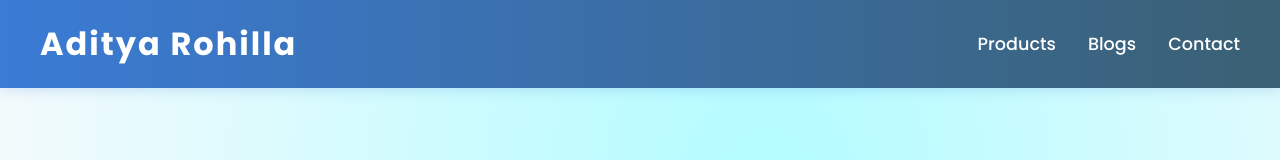
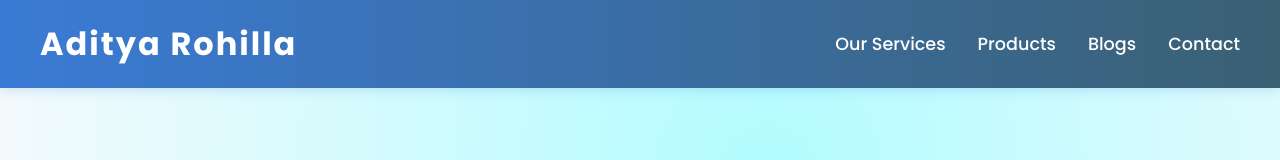
Before and after one commit to rohillagraphics222-hub/aditya-mart, a React (Create React App) app in the folder frontend/: page / in a window 1280 px wide. Shown: the top 160 px of the page. Built offline with nearby package versions, Linux system fonts and the light colour scheme.

Commit message:
Add 'Our Services' button to Navbar and anchor to Services section

```diff
--- a/frontend/src/components/Navbar.js
+++ b/frontend/src/components/Navbar.js
@@ -35,9 +35,10 @@ export default function Navbar() {
     <nav style={styles.navbar}>
   <div style={styles.logo}>Aditya Rohilla</div>
       <div style={styles.navLinks}>
-        <a style={styles.link} href="#products">Products</a>
-        <a style={styles.link} href="#blogs">Blogs</a>
-        <a style={styles.link} href="#contact">Contact</a>
+  <a style={styles.link} href="#services">Our Services</a>
+  <a style={styles.link} href="#products">Products</a>
+  <a style={styles.link} href="#blogs">Blogs</a>
+  <a style={styles.link} href="#contact">Contact</a>
       </div>
     </nav>
   );
--- a/frontend/src/components/Services.js
+++ b/frontend/src/components/Services.js
@@ -14,7 +14,7 @@ const services = [
 const Services = () => {
   console.log('Services component rendered');
   return (
-    <section className="services-section">
+  <section className="services-section" id="services">
       <h2 className="services-title">Our Services</h2>
       <div className="services-grid">
         {services.map((service, idx) => (
```
